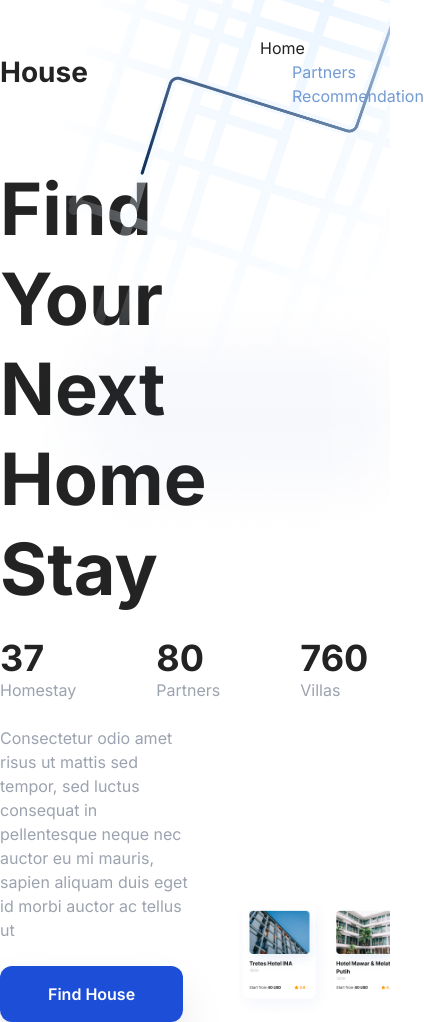
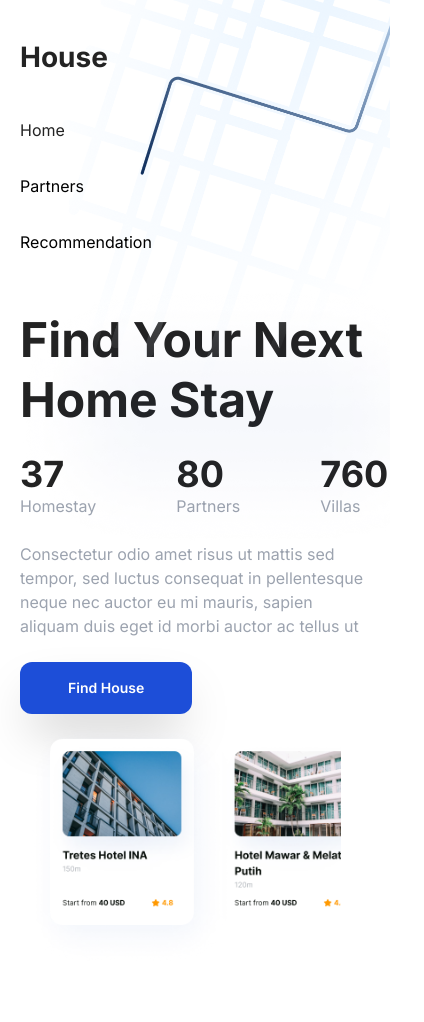
Before and after one commit to asrafilll/houserealestate, a website built with Vite: page index.html in a window 390 px wide. Shown: the whole page, 424 px wide, since content can reach past the window. After the commit the page ends 971 px from the top, so only its background shows below. Built offline with nearby package versions, Linux system fonts and the light colour scheme.

Commit message:
hero mobile responsive 50%

```diff
--- a/index.html
+++ b/index.html
@@ -15,21 +15,38 @@
   </head>
 
   <body class="font-inter">
-    <nav class="max-w-6xl mx-auto pt-9 flex items-center relative z-50">
+    <!-- Nav Start -->
+    <nav class="px-5 sm:px-0 max-w-6xl mx-auto pt-9 sm:flex items-center relative z-50">
+
+      <!-- Logo -->
       <div class="text-3.5xl text-gray-850 font-bold w-2/3">House</div>
-      <div class="w-1/3 space-x-8 text-blue-450">
+
+      <!-- Main Nav -->
+      <div class="hidden sm:block w-1/3 space-x-8 text-blue-450">
+        <a href="index.html" class="text-gray-850">Home</a>
+        <a href="#" class="">Partners</a>
+        <a href="#" class="">Recommendation</a>
+      </div>
+
+      <!-- Mobile Nav -->
+      <div id="mobile-nav" class="sm:hidden w-1/3text-blue-450 space-y-8 mt-10 flex flex-col">
         <a href="index.html" class="text-gray-850">Home</a>
         <a href="#" class="">Partners</a>
         <a href="#" class="">Recommendation</a>
       </div>
     </nav>
+    <!-- Nav End -->
+
+
+    <!-- Background Image -->
     <img src="/assets/img/herobackground.png" class="absolute top-0 right-0 z-0" alt="hero background">
 
     <main class="max-w-6xl mx-auto">
+      <!-- Hero Section START -->
       <section id="hero">
-        <div class="flex items-end">
-        <div class="w-1/2 mt-14 space-y-6">
-            <h1 class="text-7xl font-bold leading-tight text-gray-850">Find Your Next Home Stay</h1>
+        <div class="sm:flex items-end px-5 sm:px-0 ">
+        <div class="sm:w-1/2 mt-14 space-y-6">
+            <h1 class="text-5xl sm:text-7xl font-bold leading-tight text-gray-850">Find Your Next Home Stay</h1>
             <div class="flex space-x-20">
                 <div>
                     <h3 class="text-gray-850 text-4xl font-bold">37</h3>
@@ -45,13 +62,15 @@
                 </div>
             </div>
             <p class="text-gray-400">Consectetur odio amet risus ut mattis sed tempor, sed luctus consequat in pellentesque neque nec auctor eu mi mauris, sapien aliquam duis eget id morbi auctor ac tellus ut</p>
-            <a href="#" class="inline-block px-12 py-4 bg-blue-700 text-white font-semibold rounded-xl shadow-2xl">Find House</a>
+            <a href="#" class="inline-block text-sm px-12 py-4 bg-blue-700 text-white font-semibold rounded-xl shadow-2xl">Find House</a>
         </div>
-        <div class="w-1/2 z-50 text-right">
-           <img src="/assets/img/heroinfo.png" class="w-10/12 inline" alt="Hotel Details" />
+        <div class="sm:w-1/2 z-50 sm:text-right">
+           <img src="/assets/img/heroinfo.png" class="w-11/12 inline" alt="Hotel Details" />
         </div>
       </div>
       </section>
+      <!-- Hero Section END -->
+
 
 
     </main>
```
